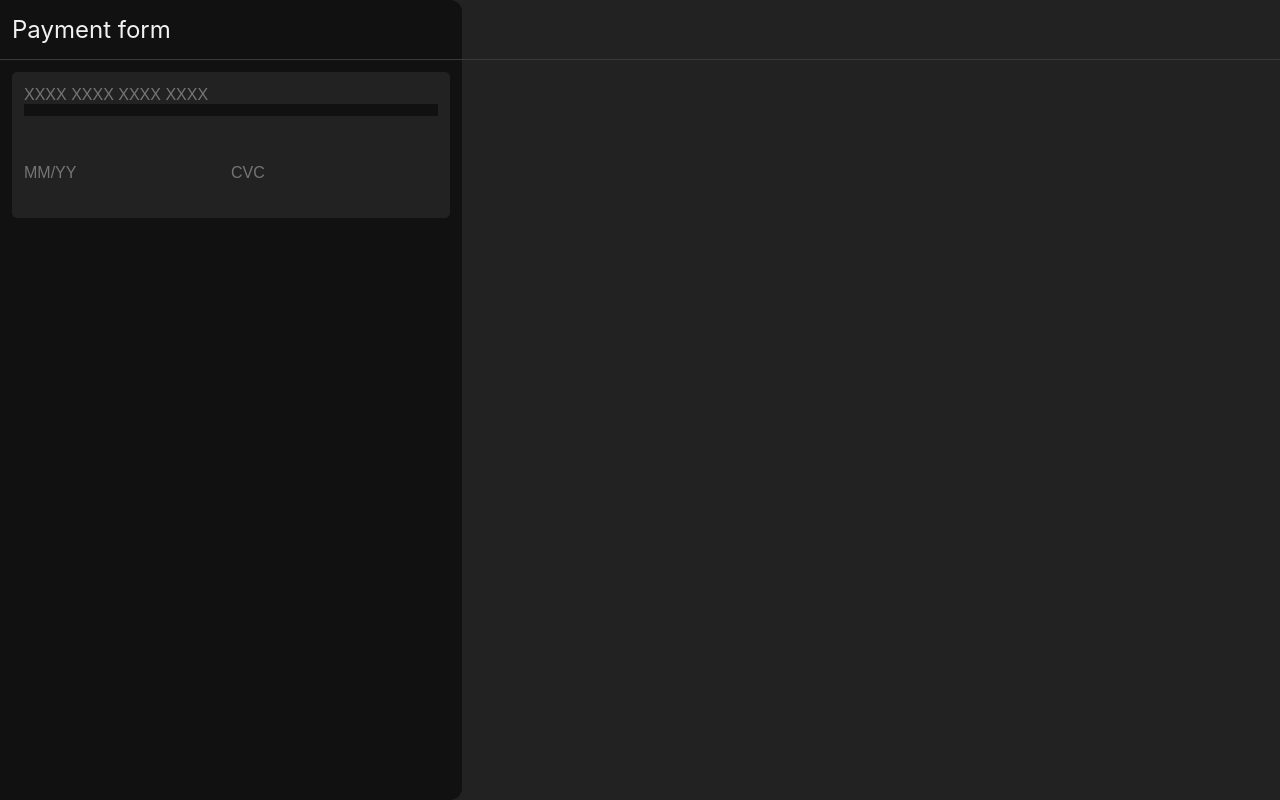
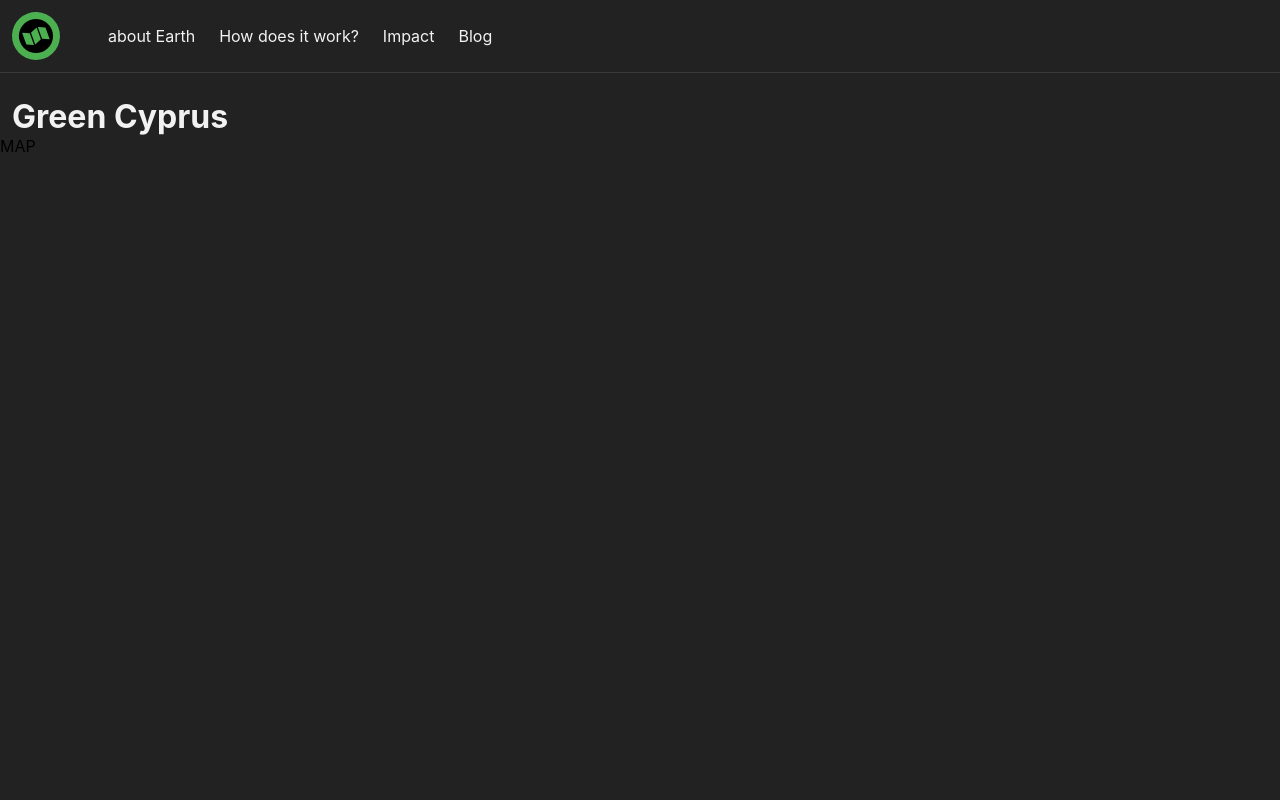
Before and after one commit to Courier-Britva/null, a React (Create React App) app: page / in a window 1280 px wide. Built offline with nearby package versions, Linux system fonts and the light colour scheme.

Commit message:
header  mvp init

```diff
--- /dev/null
+++ b/src/components/header/header.css
@@ -0,0 +1,53 @@
+.header__icon{
+    width: 48px;
+    height: 48px;
+    transform: rotateZ(160deg);
+    position: relative;
+    background: #4CAF50;
+    border-radius: 50%;
+}
+
+.header{
+    border-bottom: 1px solid #3A3A3A;
+    position: sticky;
+    top: 0;
+    padding: 12px 0;
+}
+
+.header_list__link{
+    color: #f2f2f2;
+    text-decoration: none;
+    font-size: 16px;
+    position: relative;
+}
+
+.header_list__link::before{
+    content: "";
+    position: absolute;
+    width: 70%;
+    height: 6px;
+    border-radius: 200px;
+    bottom: -3px;
+    left: 0;
+    transform: rotateZ(-4deg) translateY(4px);
+    background: #4CAF50;
+    opacity: 0;
+    transition: all ease-in-out .3s;
+}
+
+
+.header_list__link:hover::before{
+    opacity: 1;
+    transform: rotateZ(-2deg) translateY(0);
+}
+
+.header__list{
+    display: flex;
+    gap: 24px;
+}
+
+.header__container{
+    display: flex;
+    gap: 48px;
+    align-items: center;
+}
--- a/src/components/header/header.js
+++ b/src/components/header/header.js
@@ -1,6 +1,38 @@
+import './header.css'
+
+const icon = <svg xmlns="http://www.w3.org/2000/svg" viewBox="0 0 512 512"><path d="M256 73.825a182.177 182.177 0 0 0-182.179 182.18c0 100.6 81.563 182.17 182.179 182.17 100.61 0 182.18-81.57 182.18-182.17A182.182 182.182 0 0 0 256 73.825zm-50.703 258.39a4.725 4.725 0 0 1-6.619 4.332l-65.558-28.581a4.721 4.721 0 0 1-2.839-4.324V179.776a4.725 4.725 0 0 1 6.618-4.332l65.549 28.58a4.724 4.724 0 0 1 2.84 4.334v123.856zm89.146-28.573a4.727 4.727 0 0 1-2.83 4.324l-65.566 28.581a4.716 4.716 0 0 1-6.61-4.332V208.359a4.717 4.717 0 0 1 2.83-4.333l65.558-28.581a4.725 4.725 0 0 1 6.618 4.332zm89.166 28.573a4.725 4.725 0 0 1-6.618 4.332l-65.568-28.581a4.713 4.713 0 0 1-2.83-4.324V179.776a4.725 4.725 0 0 1 6.618-4.332l65.549 28.58a4.724 4.724 0 0 1 2.84 4.334v123.856z" data-name="Map"/></svg>
+
+
 function Header() {
     return (
         <header className="header">
+          <div className="container header__container">
+            <div className="header__icon">
+              {icon}
+            </div>
+            <ul className="header__list">
+              <li className="header__list_element">
+                <a href="" className="header_list__link">
+                  about Earth
+                </a>
+              </li>
+              <li className="header__list_element">
+                <a href="" className="header_list__link">
+                  How does it work?
+                </a>
+              </li>
+              <li className="header__list_element">
+                <a href="" className="header_list__link">
+                  Impact
+                </a>
+              </li>
+              <li className="header__list_element">
+                <a href="" className="header_list__link">
+                  Blog
+                </a>
+              </li>
+            </ul>
+          </div>
         </header>
     );
   }
--- a/src/components/map/map.js
+++ b/src/components/map/map.js
@@ -4,7 +4,7 @@ function Map() {
   return (
     <>
         MAP
-        <Payment/>
+
     </>
   );
 }
--- a/src/index.css
+++ b/src/index.css
@@ -14,13 +14,6 @@ body {
   padding: 0;
   text-decoration: none;
   list-style: none;
-}
-
-.header{
-  min-height: 60px;
-  border-bottom: 1px solid #3A3A3A;
-  position: sticky;
-  top: 0;
 }
 
 .app__body{
```
